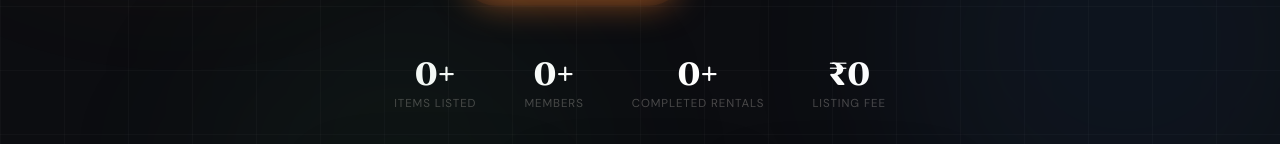
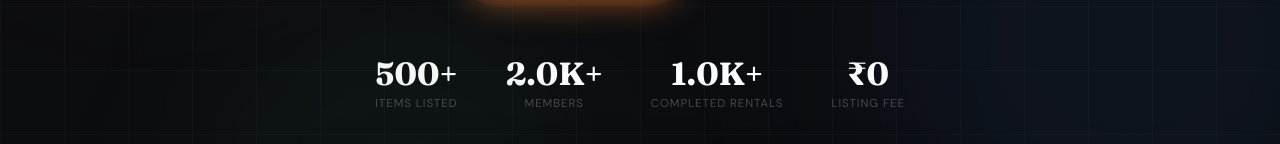
Before and after one commit to harshachaluvadi21/rentloop_frontend, a React (Create React App) app: page / in a window 1280 px wide. Shown: the part 570-714 px from the top of the page. Built offline with nearby package versions, Linux system fonts and the light colour scheme; no server answers.

Commit message:
perf: optimize statistics loading with placeholders and animations

```diff
--- a/src/pages/LandingPage.js
+++ b/src/pages/LandingPage.js
@@ -58,7 +58,8 @@ function useTypewriter() {
 
 export default function LandingPage() {
   const [authModal, setAuthModal] = useState(null);
-  const [stats, setStats] = useState({ items: 0, users: 0, rentals: 0 });
+  const [stats, setStats] = useState({ items: 500, users: 2000, rentals: 1000 });
+  const [statsLoading, setStatsLoading] = useState(true);
   const typedText = useTypewriter();
 
   useEffect(() => {
@@ -72,13 +73,17 @@ export default function LandingPage() {
   }, []);
 
   useEffect(() => {
+    setStatsLoading(true);
     api.get('/public/stats').then(r => {
       setStats({
         items: r.data.totalItems,
         users: r.data.totalUsers,
         rentals: r.data.completedRentals
       });
-    }).catch(() => {});
+      setStatsLoading(false);
+    }).catch(() => {
+      setStatsLoading(false);
+    });
   }, []);
 
   const doubled = [...TICKER_ITEMS, ...TICKER_ITEMS];
@@ -120,8 +125,8 @@ export default function LandingPage() {
             [stats.rentals > 0 ? (stats.rentals > 999 ? (stats.rentals/1000).toFixed(1)+'K+' : stats.rentals+'+') : '0+', 'Completed Rentals'],
             ['₹0', 'Listing Fee'],
           ].map(([v,l]) => (
-            <div key={l} style={{textAlign:'center'}}>
-              <div style={{fontFamily:"'Fraunces',serif",fontSize:'2rem',fontWeight:700,color:'#fff'}}>{v}</div>
+            <div key={l} style={{textAlign:'center', transition: 'opacity 0.3s ease', opacity: statsLoading ? 0.6 : 1}} className={statsLoading ? 'btn-pulse' : ''}>
+              <div style={{fontFamily:"'Fraunces',serif",fontSize:'2rem',fontWeight:700,color:'#fff'}}>{statsLoading && v === '0+' ? '...' : v}</div>
               <div style={{fontSize:'.72rem',color:'var(--muted2)',textTransform:'uppercase',letterSpacing:'.08em',marginTop:3}}>{l}</div>
             </div>
           ))}
```
